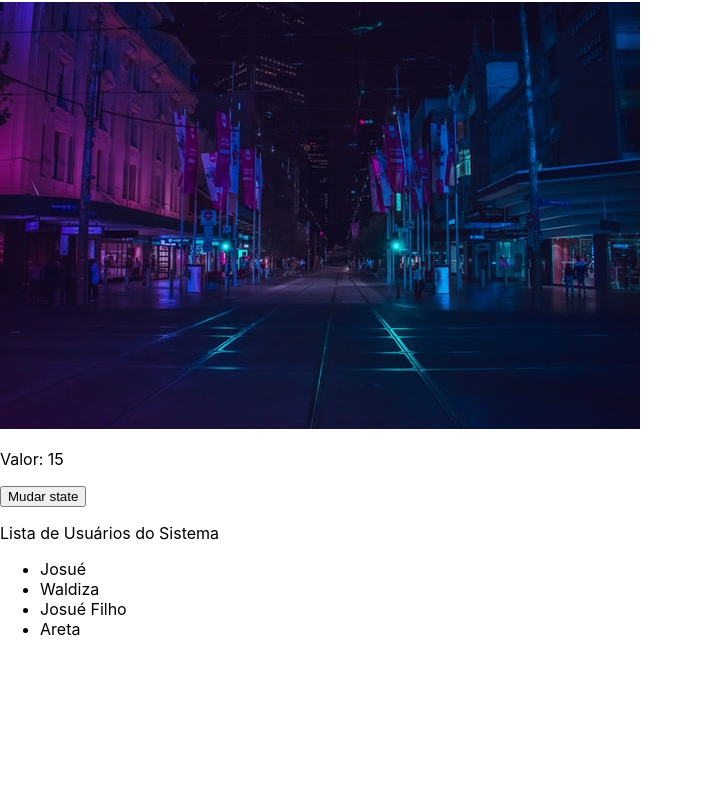
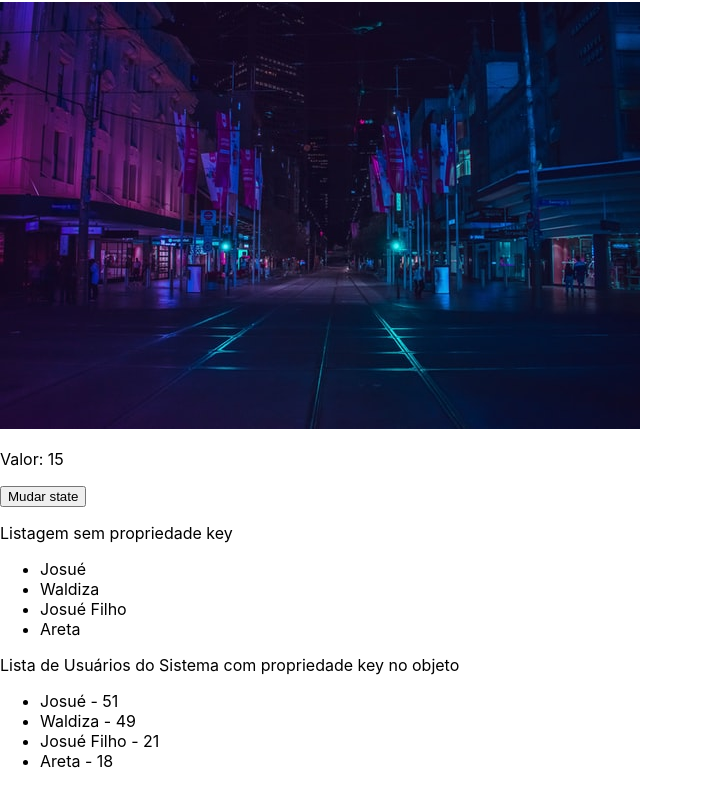
Before and after one commit to josuelustosa/react-do-zero-a-maestria, a React (Create React App) app in the folder secao-3-avancando-em-react/avancando-em-react/: page / in a window 1280 px wide. Shown: the part 511-1298 px from the top of the page, without its empty margins (0-703 px from the left). Before the commit the page ends 1166 px from the top, so only its background shows below. Built offline with nearby package versions, Linux system fonts and the light colour scheme.

Commit message:
:construction:

```diff
--- a/secao-3-avancando-em-react/avancando-em-react/src/components/ListRender.js
+++ b/secao-3-avancando-em-react/avancando-em-react/src/components/ListRender.js
@@ -8,12 +8,26 @@ const ListRender = () => {
       "Areta",
   ]);
 
+  const [users] = useState([
+      {id: 1, name: "Josué", age: 51},
+      {id: 2700001, name: "Waldiza", age: 49},
+      {id: 2100001, name: "Josué Filho", age: 21},
+      {id: 27, name: "Areta", age: 18},
+  ]);
+
   return (
     <div>
-        <p>Lista de Usuários do Sistema</p>
+        <p>Listagem sem propriedade key</p>
         <ul>
             {list.map((item) => (
                 <li>{item}</li>
+            ))}
+        </ul>
+
+        <p>Lista de Usuários do Sistema com propriedade key no objeto</p>
+        <ul>
+            {users.map((user) => (
+                <li key={user.id}>{user.name} - {user.age}</li>
             ))}
         </ul>
     </div>
```
